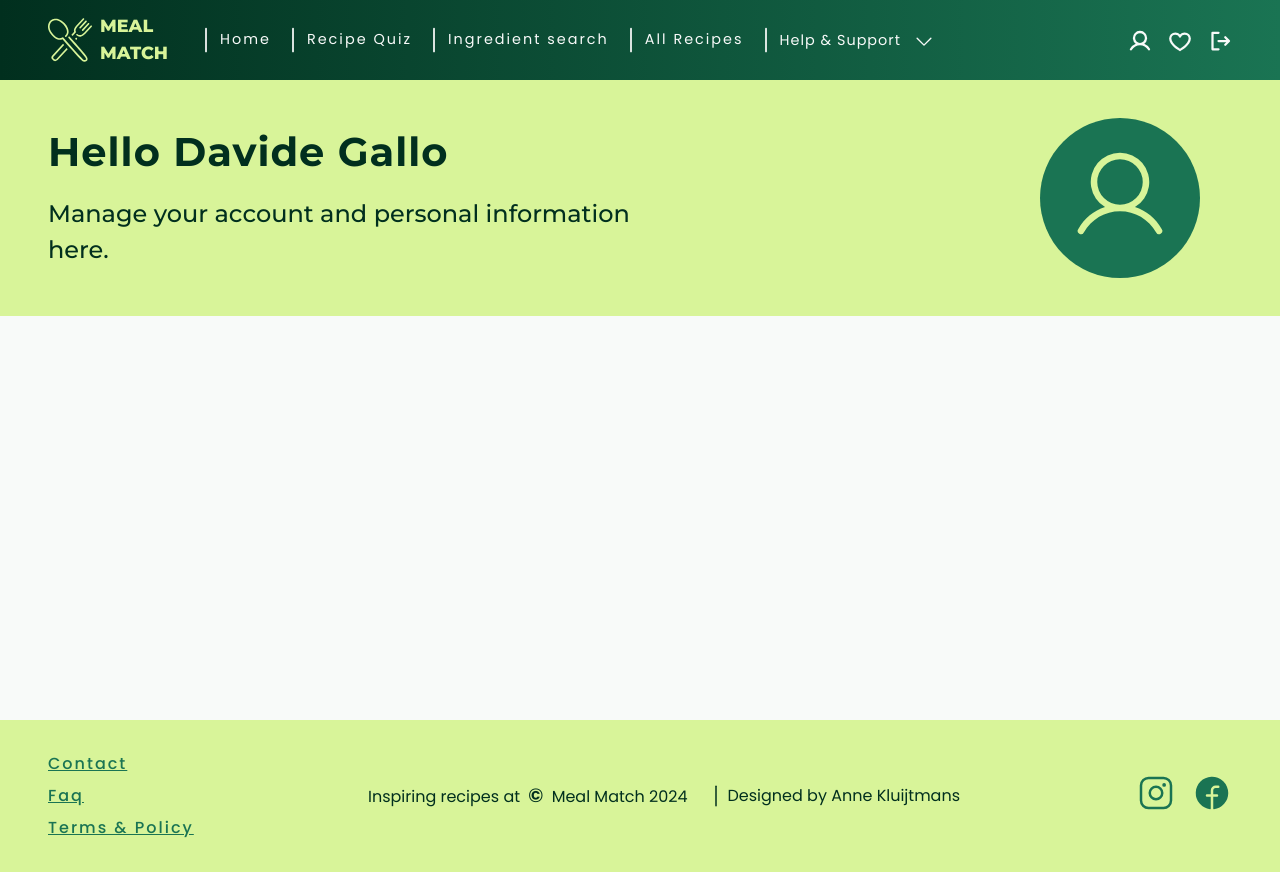
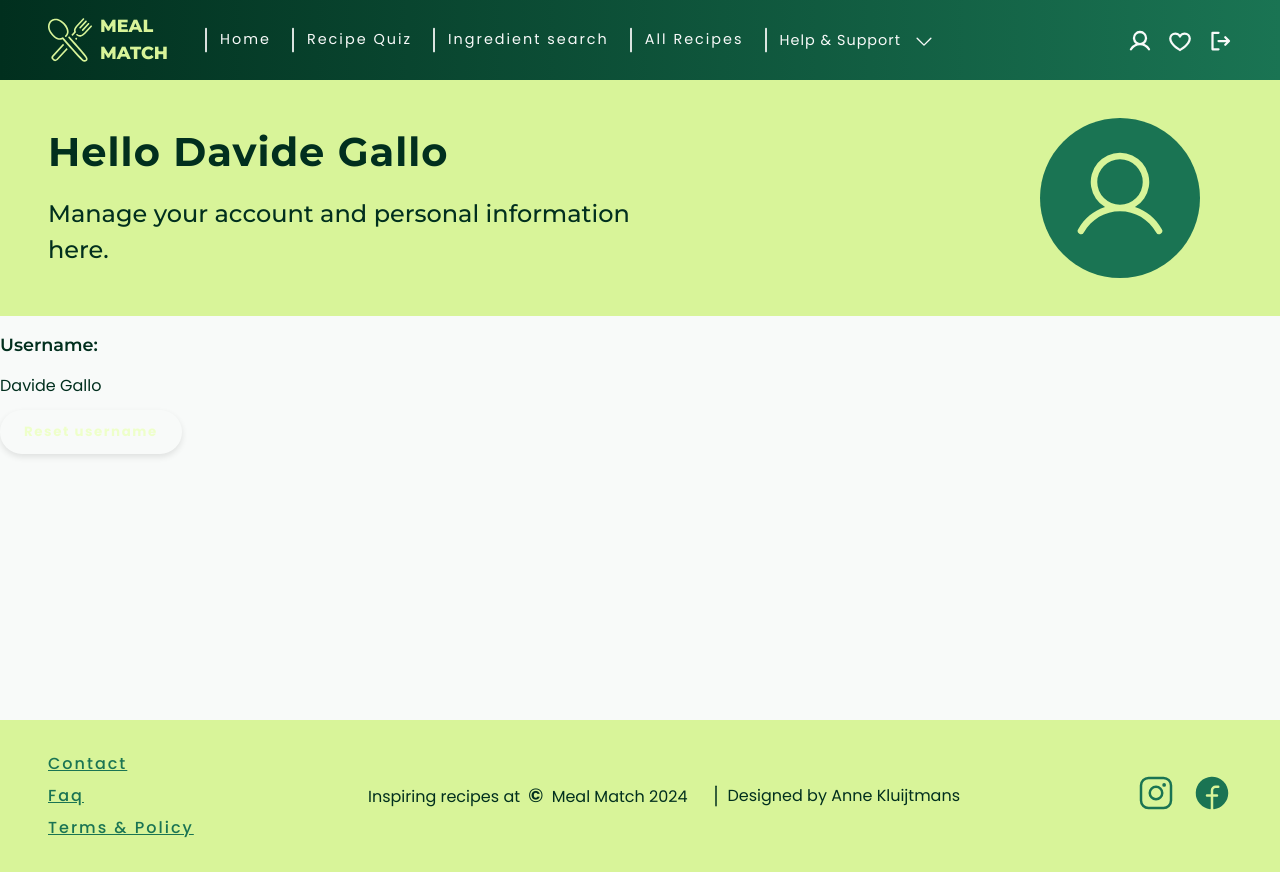
Before and after one commit to AnneKluytmans/novi-frontend-final-project-meal-match, a React (Vite) app: page /profile in a window 1280 px wide. Built offline with nearby package versions, Linux system fonts and the light colour scheme.

Commit message:
Created profile dropdown item with styling

```diff
--- /dev/null
+++ b/src/components/dropdowns/dropdownItemProfile/DropdownItemProfile.css
@@ -0,0 +1 @@
+/* ------------------------------- Dropdown Item Profile Page styling -------------------------------- */
--- /dev/null
+++ b/src/components/dropdowns/dropdownItemProfile/DropdownItemProfile.jsx
@@ -0,0 +1,22 @@
+import './DropdownItemProfile.css';
+import Button from "../../buttons/button/Button.jsx";
+
+
+function DropdownItemProfile( { title, personalDetail, onClick, buttonText } ) {
+    return (
+        <div className="profile-dropdown-item">
+            <div className="personal-details-wrapper">
+                <h5><em>{title}</em></h5>
+                <p>{personalDetail}</p>
+            </div>
+            <Button
+                onClick={onClick}
+                className="btn btn__transparent"
+            >
+                {buttonText}
+            </Button>
+        </div>
+    );
+}
+
+export default DropdownItemProfile;
--- a/src/pages/profilePage/Profile.jsx
+++ b/src/pages/profilePage/Profile.jsx
@@ -1,10 +1,16 @@
 import { User } from '@phosphor-icons/react';
 import Header from '../../components/header/Header.jsx';
 import './Profile.css';
+import DropdownItemProfile from "../../components/dropdowns/dropdownItemProfile/DropdownItemProfile.jsx";
 
 
 function Profile() {
     const userName = "Davide Gallo"
+
+    function resetUsername() {
+        console.log("Reset username");
+    }
+
     return (
       <>
         <Header
@@ -12,6 +18,12 @@ function Profile() {
             subtitle="Manage your account and personal information here."
             icon={<User className="header__icon" />}
         />
+        <DropdownItemProfile
+            title="Username:"
+            personalDetail={userName}
+            onClick={resetUsername}
+            buttonText="Reset username"
+        />
       </>
     );
 }
```
